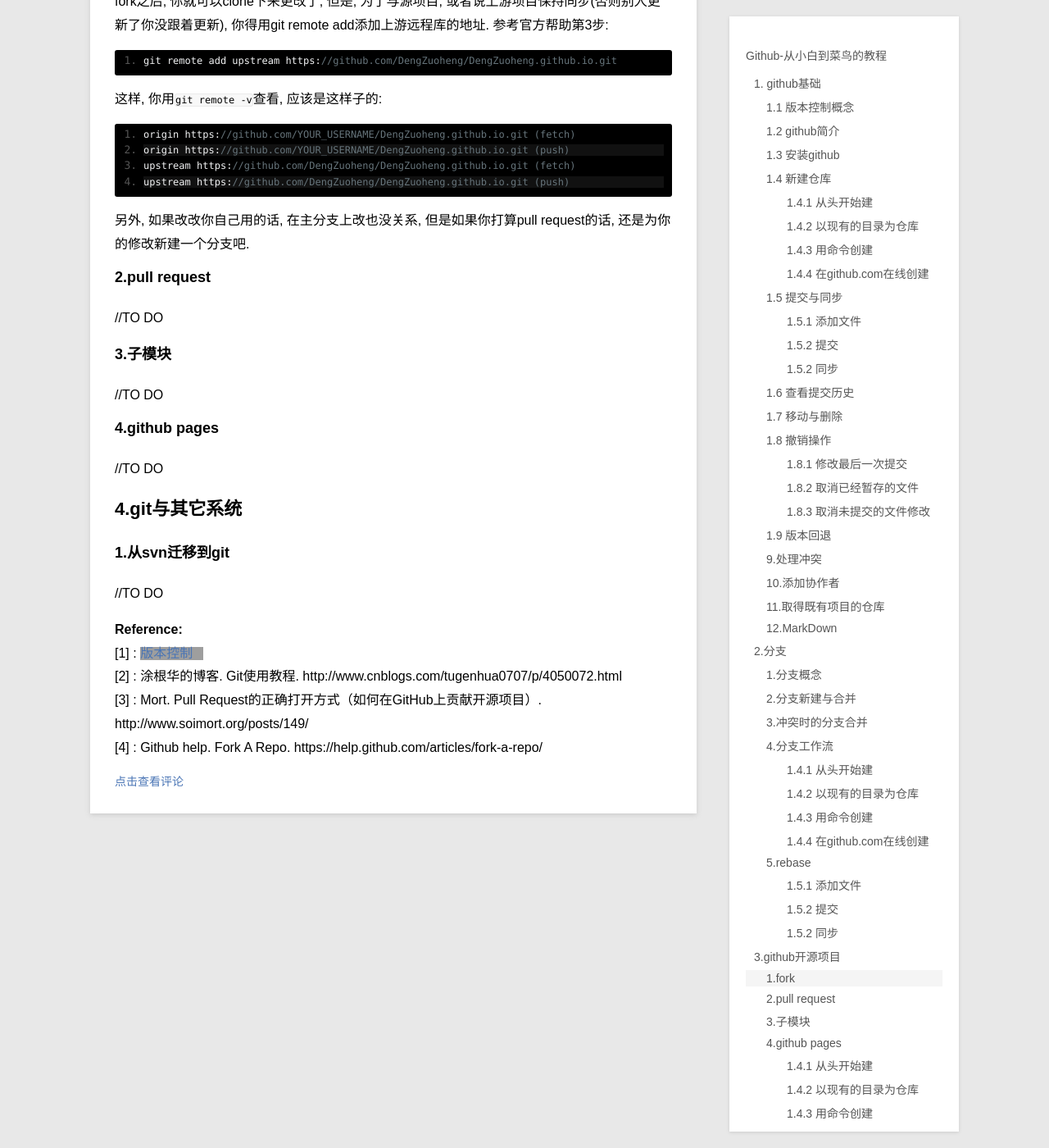
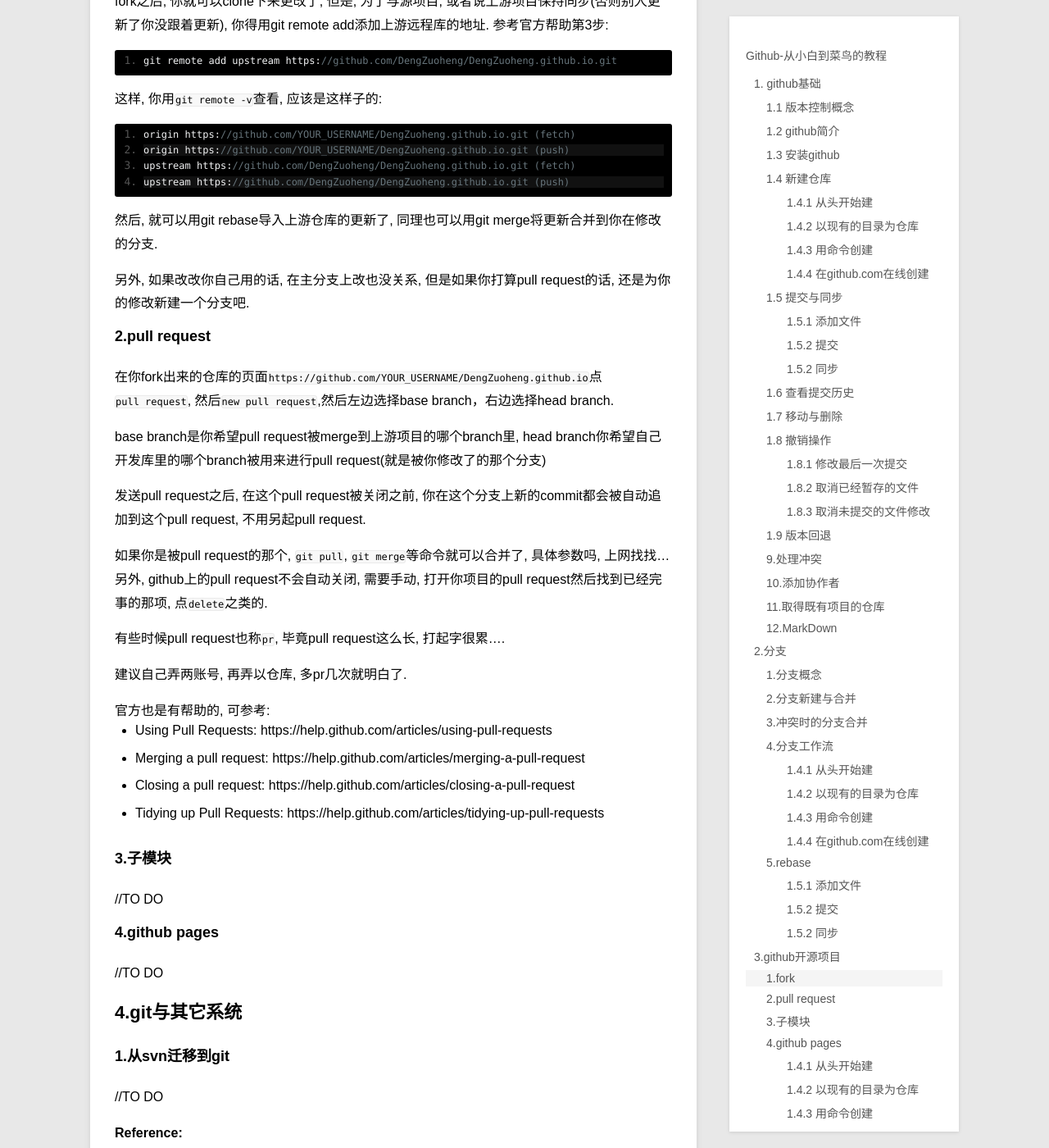
Before and after one commit to DengZuoheng/DengZuoheng.github.io, a Jekyll site: the page built from _posts/blog/2014-10-03-a-github-tutorial-for-jdc.md, in a window 1280 px wide and 1400 px high, scrolled down 9511 px. Shown: the whole window at 82% size. Built offline with Jekyll 4.4.1, drawn with Linux system fonts in a browser that asks for light colours; Markdown is read by kramdown in place of the engine named in the settings; grey boxes are pictures that could not be loaded.

Commit message:
更新 github pull request

```diff
--- a/_posts/blog/2014-10-03-a-github-tutorial-for-jdc.md
+++ b/_posts/blog/2014-10-03-a-github-tutorial-for-jdc.md
@@ -303,10 +303,30 @@
     upstream  https://github.com/DengZuoheng/DengZuoheng.github.io.git (fetch)
     upstream  https://github.com/DengZuoheng/DengZuoheng.github.io.git (push)
 
+然后, 就可以用git rebase导入上游仓库的更新了, 同理也可以用git merge将更新合并到你在修改的分支.
+
 另外, 如果改改你自己用的话, 在主分支上改也没关系, 但是如果你打算pull request的话, 还是为你的修改新建一个分支吧.
 
 ###2.pull request
-//TO DO
+在你fork出来的仓库的页面`https://github.com/YOUR_USERNAME/DengZuoheng.github.io`点`pull request`, 然后`new pull request`,然后左边选择base branch，右边选择head branch.
+
+base branch是你希望pull request被merge到上游项目的哪个branch里, head branch你希望自己开发库里的哪个branch被用来进行pull request(就是被你修改了的那个分支)
+
+发送pull request之后, 在这个pull request被关闭之前, 你在这个分支上新的commit都会被自动追加到这个pull request, 不用另起pull request.
+
+如果你是被pull request的那个, `git pull`, `git merge`等命令就可以合并了, 具体参数吗, 上网找找...另外, github上的pull request不会自动关闭, 需要手动, 打开你项目的pull request然后找到已经完事的那项, 点`delete`之类的.
+
+有些时候pull request也称`pr`, 毕竟pull request这么长, 打起字很累....
+
+建议自己弄两账号, 再弄以仓库, 多pr几次就明白了.
+
+官方也是有帮助的, 可参考:
+
+- Using Pull Requests: https://help.github.com/articles/using-pull-requests
+- Merging a pull request: https://help.github.com/articles/merging-a-pull-request
+- Closing a pull request: https://help.github.com/articles/closing-a-pull-request
+- Tidying up Pull Requests: https://help.github.com/articles/tidying-up-pull-requests
+
 ###3.子模块
 //TO DO
 ###4.github pages
@@ -317,7 +337,7 @@
 
 **Reference:**
 \[1\] : [版本控制](http://zh.wikipedia.org/wiki/%E7%89%88%E6%9C%AC%E6%8E%A7%E5%88%B6)
-\[2\] :  涂根华的博客. Git使用教程. http://www.cnblogs.com/tugenhua0707/p/4050072.html
+\[2\] : 涂根华的博客. Git使用教程. http://www.cnblogs.com/tugenhua0707/p/4050072.html
 \[3\] : Mort. Pull Request的正确打开方式（如何在GitHub上贡献开源项目）. http://www.soimort.org/posts/149/
 \[4\] : Github help. Fork A Repo. https://help.github.com/articles/fork-a-repo/
 
```
